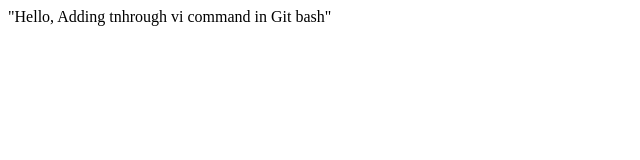
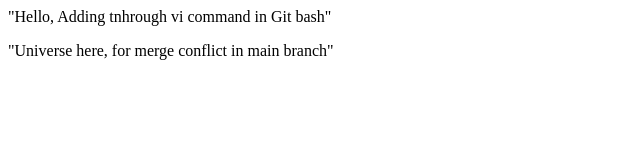
Before and after one commit to GAReddy7/demo-repo, a plain HTML site: page index.html in a window 1280 px wide. Shown: the whole page, without its empty margins (0-640 px from the left). Drawn offline with Linux system fonts and the light colour scheme.

Commit message:
Update in main branch

```diff
--- a/index.html
+++ b/index.html
@@ -1 +1,2 @@
 <p> "Hello, Adding tnhrough vi command in Git bash" </p>
+<p> "Universe here, for merge conflict in main branch" </p>
```
